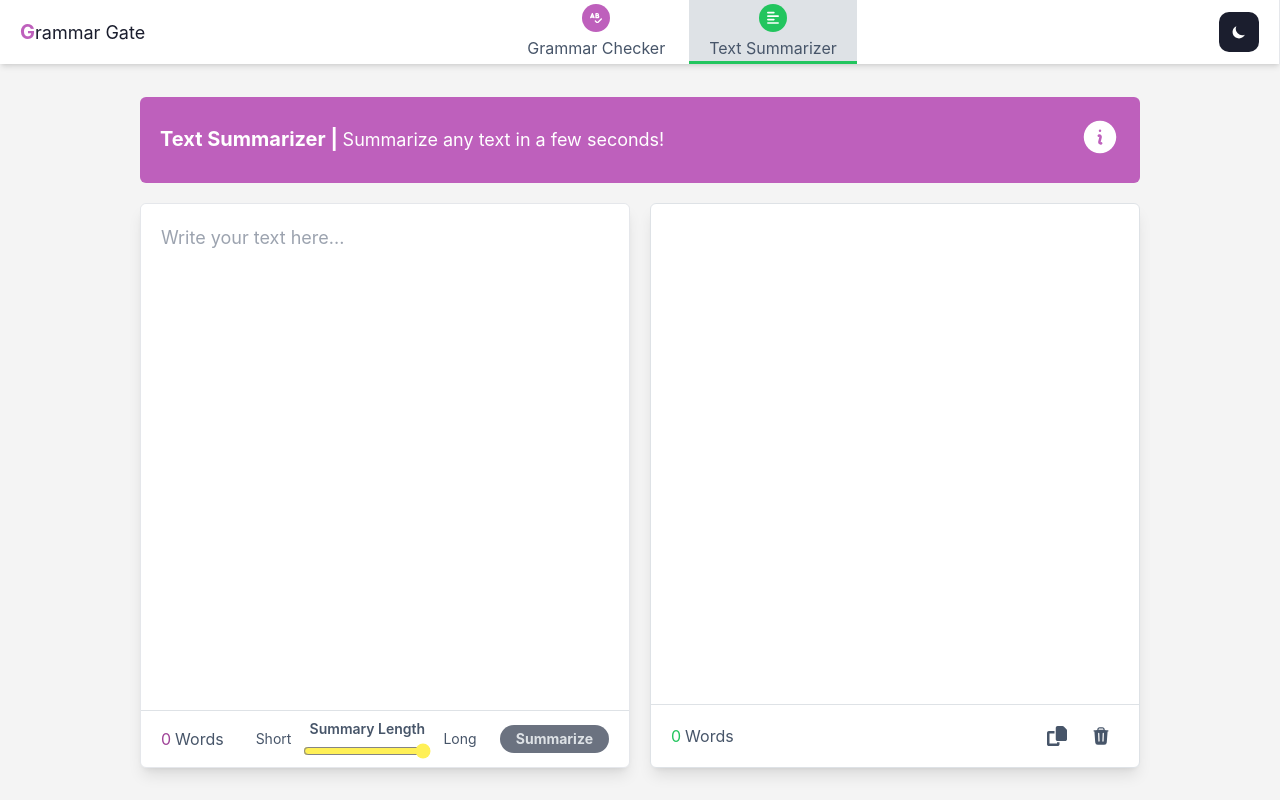
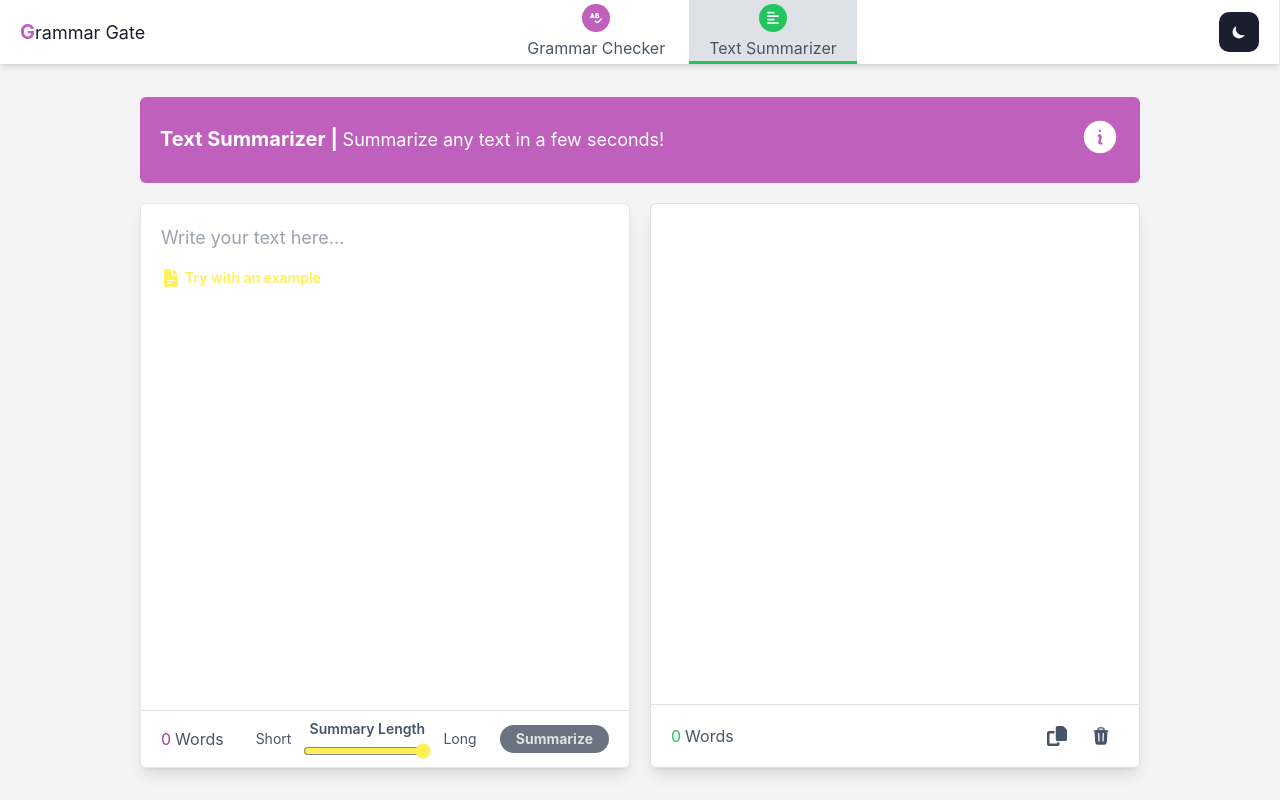
Before and after one commit to GabrielCarames/grammar-gate, a Next.js app: page /text-summarizer in a window 1280 px wide. Built offline with nearby package versions, Linux system fonts and the light colour scheme; no server answers.

Commit message:
feat: add ExampleTextButton component

```diff
--- /dev/null
+++ b/src/components/ExampleTextButton.tsx
@@ -0,0 +1,27 @@
+import { useBoundStore } from "@/zustand/useBoundStore"
+import { DocumentTextIcon } from "@heroicons/react/24/solid"
+import { type FC } from "react"
+
+interface ExampleTextButtonProps {
+  exampleText: string
+  additionalSetState?: (text: string) => void
+}
+
+const ExampleTextButton: FC<ExampleTextButtonProps> = ({ exampleText, additionalSetState }) => {
+  const { setValue } = useBoundStore()
+
+  return (
+    <button
+      className="w-max h-5 absolute left-5 top-16 z-[1000] text-yellow-1 hover:text-yellow-400 text-sm font-semibold flex gap-1"
+      onClick={() => {
+        setValue(exampleText)
+        additionalSetState && additionalSetState(exampleText)
+      }}
+    >
+      <DocumentTextIcon className="w-5" />
+      Try with an example
+    </button>
+  )
+}
+
+export default ExampleTextButton
--- a/src/components/GrammarChecker/GrammarCheckerTextarea.tsx
+++ b/src/components/GrammarChecker/GrammarCheckerTextarea.tsx
@@ -3,9 +3,11 @@ import HighlightedText from "../HighlightedText"
 import { TextWithCorrectionsProps } from "@/interfaces"
 import { useBoundStore } from "@/zustand/useBoundStore"
 import Highlighter from "react-highlight-words"
+import ExampleTextButton from "../ExampleTextButton"
 
 interface GrammarCheckerTextareaProps {
   onChange: (e: ChangeEvent<HTMLTextAreaElement>) => void
+  setTextToCorrect: (text: string) => void
 }
 
 const getSearchWords = (textWithCorrections: TextWithCorrectionsProps) => {
@@ -15,7 +17,13 @@ const getSearchWords = (textWithCorrections: TextWithCorrectionsProps) => {
   ]
 }
 
-const GrammarCheckerTextarea: FC<GrammarCheckerTextareaProps> = ({ onChange }) => {
+const EXAMPLE_TEXT =
+  "Me and my friend goes to the park last weekend, we plays on the swings, seesaw, and slides, and we have so much fun together."
+
+const GrammarCheckerTextarea: FC<GrammarCheckerTextareaProps> = ({
+  onChange,
+  setTextToCorrect
+}) => {
   const { textWithCorrections, value } = useBoundStore()
 
   return (
@@ -43,6 +51,9 @@ const GrammarCheckerTextarea: FC<GrammarCheckerTextareaProps> = ({ onChange }) =
         spellCheck={false}
         autoFocus
       />
+      {value.length <= 0 && (
+        <ExampleTextButton exampleText={EXAMPLE_TEXT} additionalSetState={setTextToCorrect} />
+      )}
     </div>
   )
 }
--- a/src/components/GrammarChecker/GrammarCheckerTextareaWrapper.tsx
+++ b/src/components/GrammarChecker/GrammarCheckerTextareaWrapper.tsx
@@ -3,11 +3,11 @@ import GrammarCheckerTextareaFooter from "./GrammarCheckerTextareaFooter"
 import GrammarCheckerTextarea from "./GrammarCheckerTextarea"
 
 const GrammarCheckerTextareaWrapper = (): JSX.Element => {
-  const { onChange, loading } = useGrammarChecker()
+  const { onChange, loading, setTextToCorrect } = useGrammarChecker()
 
   return (
     <div className="border dark:border-gray-2 bg-white dark:bg-gray-1 rounded-md shadow-lg">
-      <GrammarCheckerTextarea onChange={onChange} />
+      <GrammarCheckerTextarea onChange={onChange} setTextToCorrect={setTextToCorrect} />
       <GrammarCheckerTextareaFooter loading={loading} />
     </div>
   )
--- a/src/components/TextSummarizer/TextSummarizerTextareaWrapper.tsx
+++ b/src/components/TextSummarizer/TextSummarizerTextareaWrapper.tsx
@@ -1,13 +1,17 @@
 import { useBoundStore } from "@/zustand/useBoundStore"
 import TextSummarizerTextareaFooter from "./TextSummarizerTextareaFooter"
 import { useTextSummarizer } from "@/hooks/useTextSummarizer"
+import ExampleTextButton from "../ExampleTextButton"
+
+const EXAMPLE_TEXT =
+  "Virtual reality (VR) is a computer-generated environment that simulates a physical presence in a three-dimensional space. By using VR headsets, users can interact with digital environments that feel like real life. VR is used in a variety of fields, such as gaming, education, and training simulations. Its potential applications are continuously expanding as technology advances."
 
 const TextSummarizerTextareaWrapper = (): JSX.Element => {
   const { handleSubmit, loading } = useTextSummarizer()
   const { value, setValue } = useBoundStore()
 
   return (
-    <section className="md:flex-1 w-full border dark:border-gray-2 bg-white dark:bg-gray-1 rounded-md shadow-lg">
+    <section className="md:flex-1 w-full border dark:border-gray-2 bg-white dark:bg-gray-1 rounded-md shadow-lg relative">
       <form onSubmit={handleSubmit}>
         <textarea
           className="w-full max-h-[250px] lg:max-h-[500px] bg-white dark:bg-gray-1 text-text-gray dark:text-white h-max md:h-screen rounded-md outline-none resize-none p-5 text-base lg:text-lg"
@@ -15,10 +19,12 @@ const TextSummarizerTextareaWrapper = (): JSX.Element => {
           cols={30}
           rows={10}
           spellCheck={false}
+          value={value}
           onChange={e => setValue(e.target.value)}
           placeholder="Write your text here..."
           autoFocus
         />
+        {value.length <= 0 && <ExampleTextButton exampleText={EXAMPLE_TEXT} />}
         <TextSummarizerTextareaFooter value={value} loading={loading} />
       </form>
     </section>
--- a/src/hooks/useGrammarChecker.ts
+++ b/src/hooks/useGrammarChecker.ts
@@ -7,8 +7,8 @@ import {
   createFirstUserPrompt
 } from "@/utils/grammarCheckerPrompt"
 import { ChatGPTMessageProps } from "@/interfaces"
-import { toast } from "react-toastify"
 import { useBoundStore } from "@/zustand/useBoundStore"
+import { NotificationFailure } from "@/utils/toastNotifications"
 
 export const useGrammarChecker = () => {
   const { textWithCorrections, addCorrection, setValue } = useBoundStore()
@@ -52,7 +52,7 @@ export const useGrammarChecker = () => {
       const textWithCorrections = JSON.parse(data.choices[0].message.content)
       addCorrection(textWithCorrections)
     } catch {
-      toast.error("Something went wrong, please try again later")
+      NotificationFailure("Something went wrong, please try again later")
     }
   }, [data])
 
@@ -61,5 +61,5 @@ export const useGrammarChecker = () => {
     setValue(e.target.value)
   }
 
-  return { onChange, loading }
+  return { onChange, loading, setTextToCorrect }
 }
```
